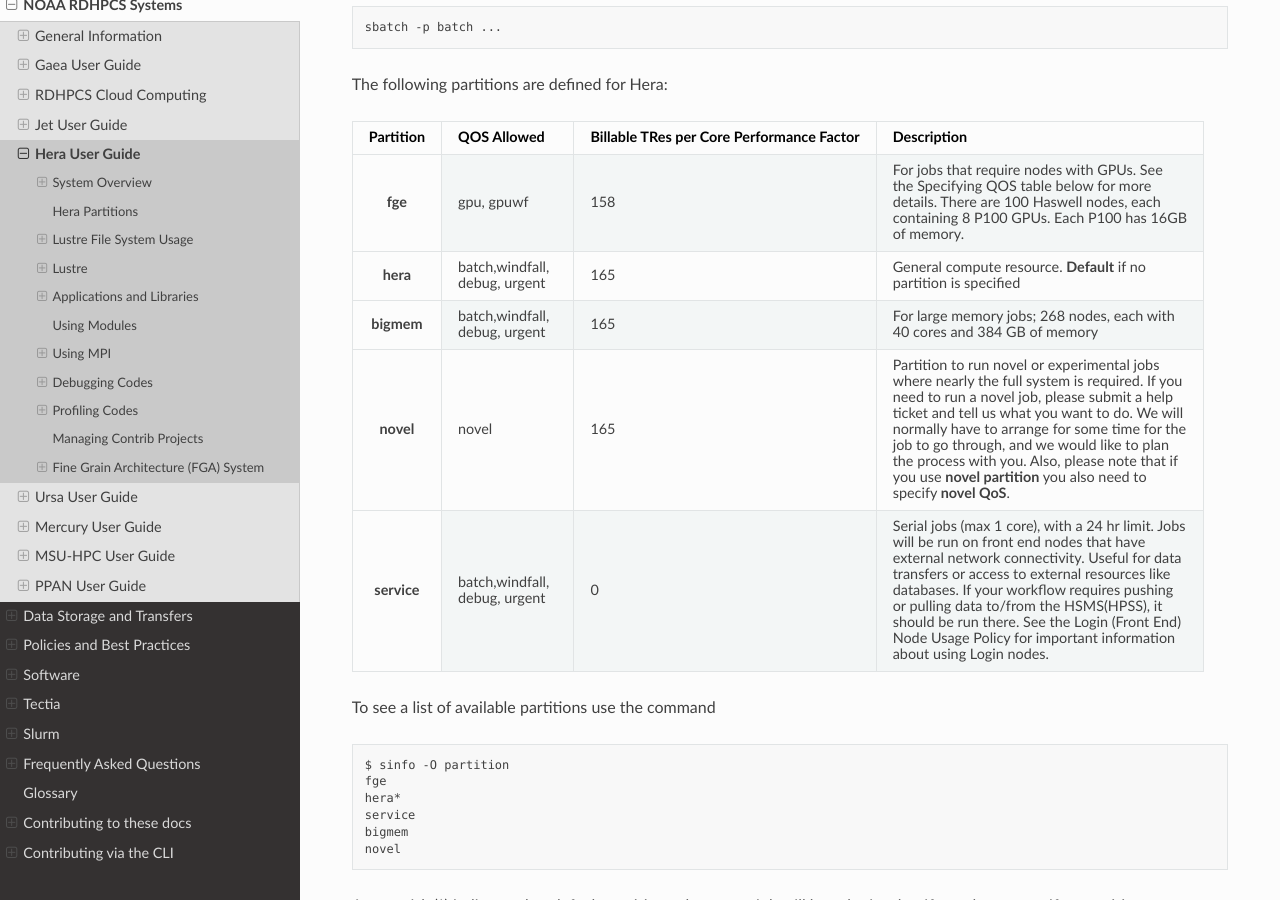
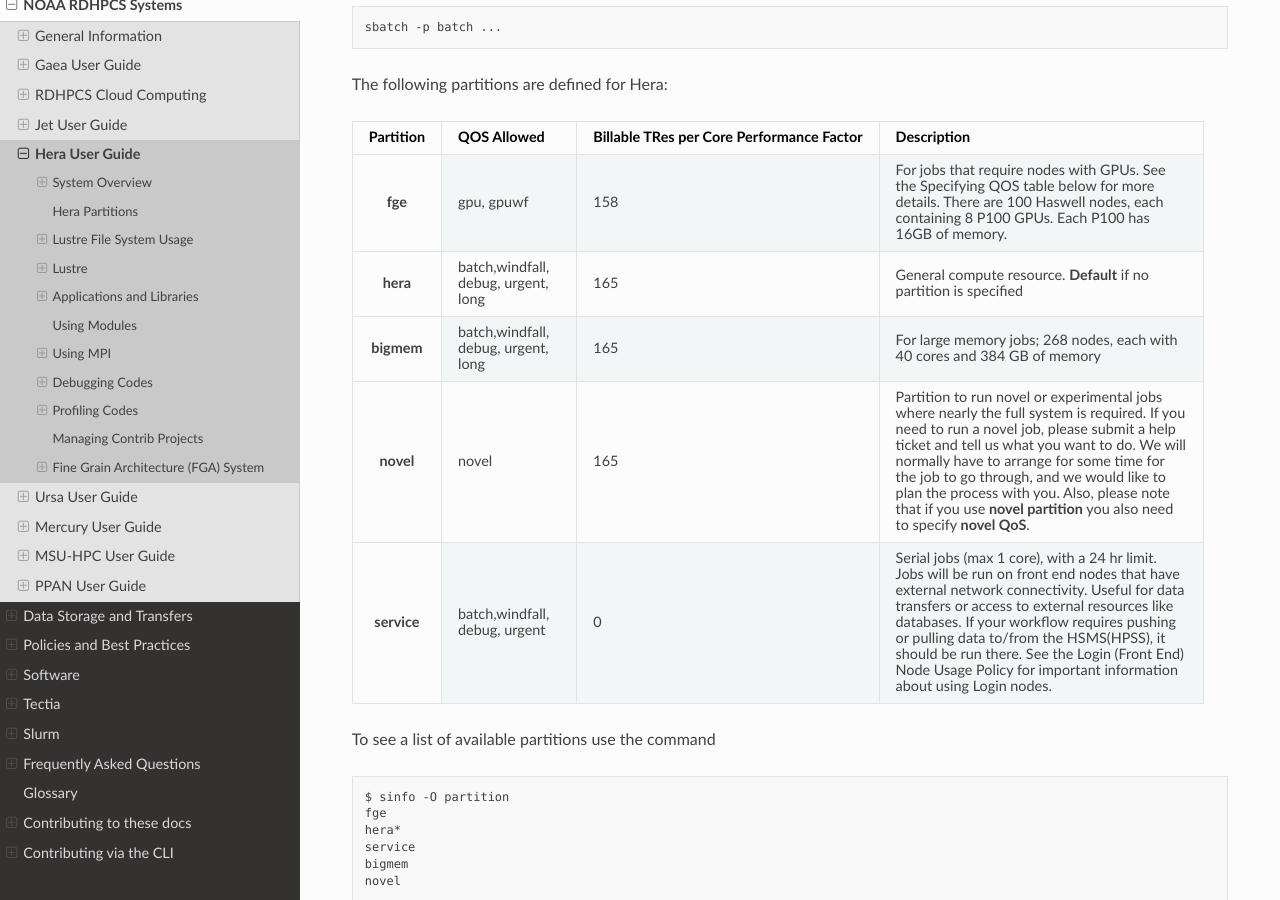
Before and after one commit to NOAA-RDHPCS/noaa-rdhpcs.github.io, a Sphinx documentation site: the page built from source/systems/hera_user_guide.rst, in a window 1280 px wide and 900 px high, scrolled down 1663 px. Built offline with Sphinx 7.4.7 and the Read the Docs theme 3.1.0, drawn with Linux system fonts in a browser that asks for light colours; pages that are not in the unit, such as notebooks, are missing from menus.

Commit message:
Add long QOS to the partition tables for Hera and Ursa

```diff
--- a/source/systems/hera_user_guide.rst
+++ b/source/systems/hera_user_guide.rst
@@ -103,11 +103,11 @@ The following partitions are defined for Hera:
        table below for more details. There are 100 Haswell nodes, each
        containing 8 P100 GPUs. Each P100 has 16GB of memory.
    * - hera
-     - batch,windfall, debug, urgent
+     - batch,windfall, debug, urgent, long
      - 165
      - General compute resource. **Default** if no partition is specified
    * - bigmem
-     - batch,windfall, debug, urgent
+     - batch,windfall, debug, urgent, long
      - 165
      - For large memory jobs; 268 nodes, each with 40 cores and 384 GB of memory
    * - novel
--- a/source/systems/ursa_user_guide.rst
+++ b/source/systems/ursa_user_guide.rst
@@ -86,7 +86,7 @@ Ursa Partitions
      - Billing TRES Factor
      - Description
    * - u1-compute
-     - batch,windfall, debug, urgent
+     - batch,windfall, debug, urgent, long
      - 100
      - General compute resource. **Default** if no partition is specified.
    * - u1-h100
```
